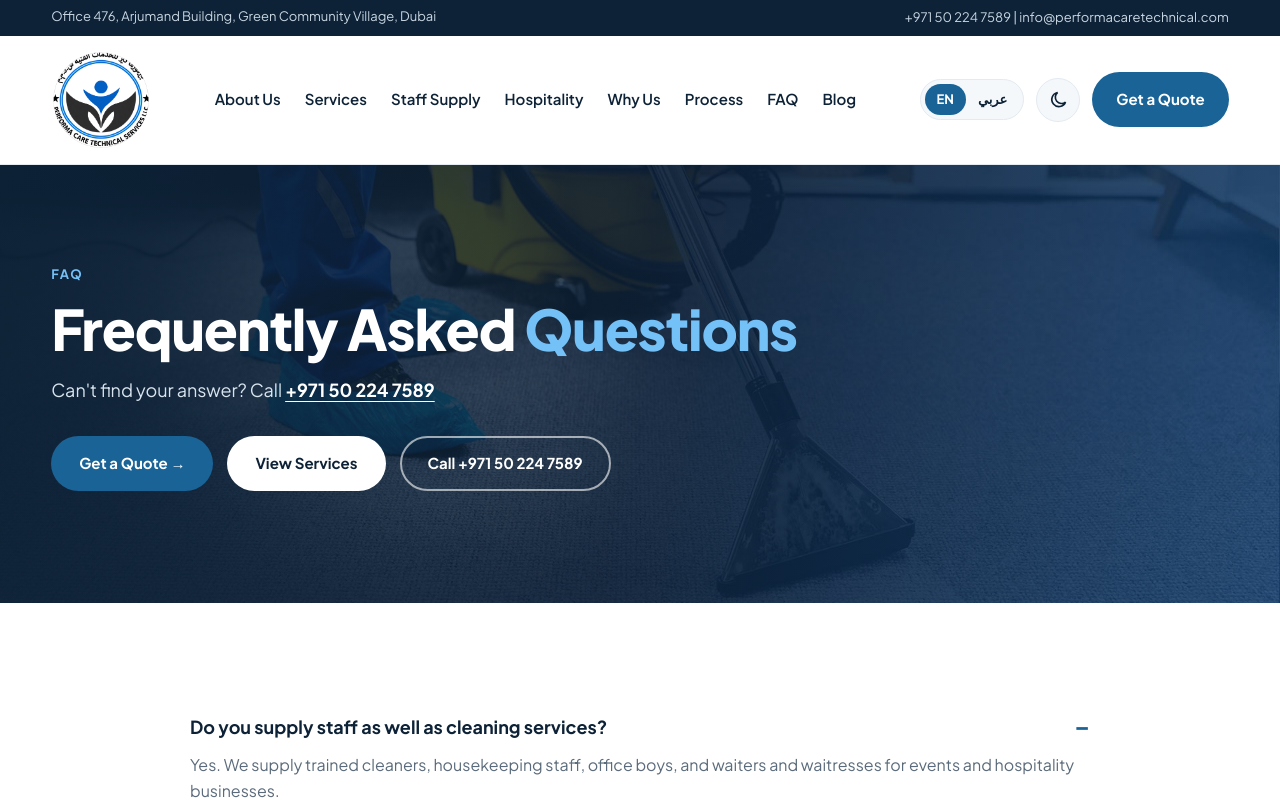
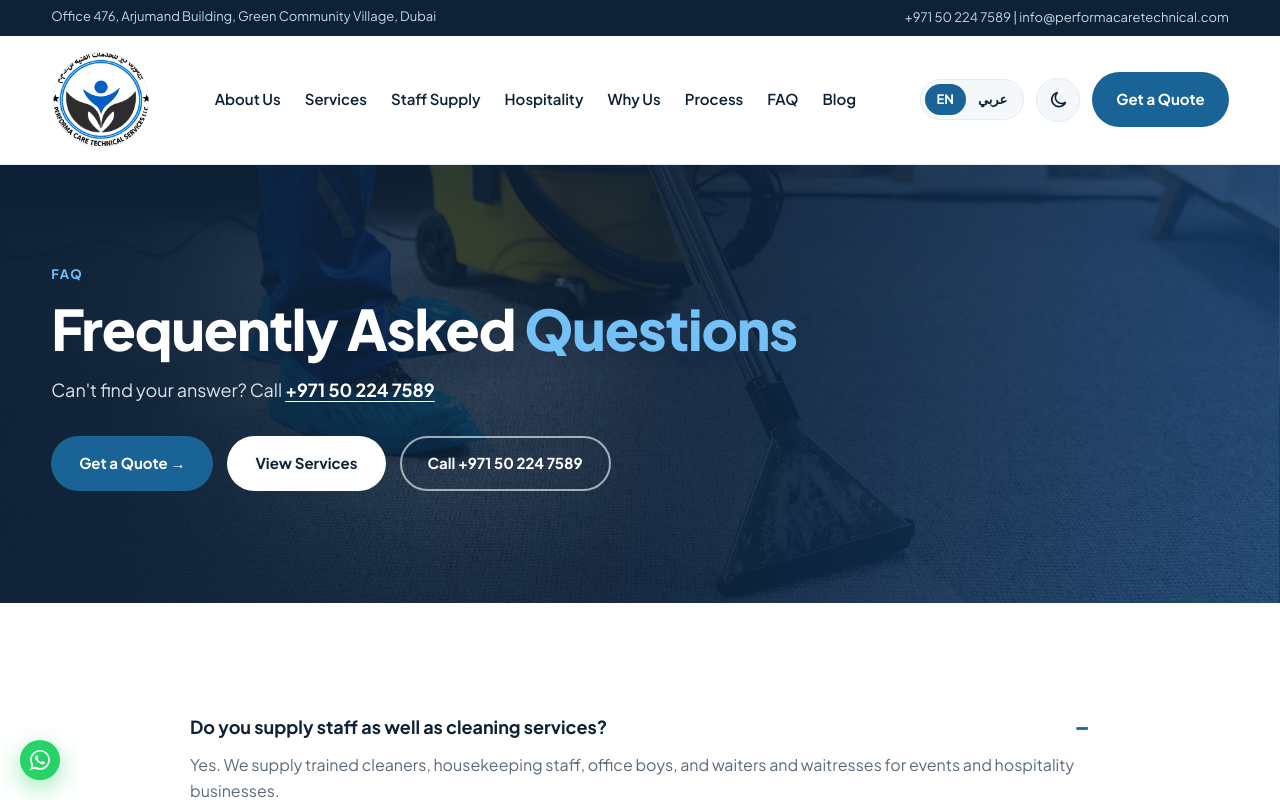
Before and after one commit to AbdlReman/performacaretechnical, a Next.js app: page /en/faq in a window 1280 px wide. Shown: the top 800 px of the page. Built offline with nearby package versions, Linux system fonts and the light colour scheme.

Commit message:
WhatsApp floating button add ho gaya

```diff
--- a/src/app/[locale]/layout.tsx
+++ b/src/app/[locale]/layout.tsx
@@ -1,4 +1,5 @@
 import { notFound } from "next/navigation";
+import WhatsAppFloat from "@/components/WhatsAppFloat";
 import { LanguageProvider } from "@/i18n/LanguageProvider";
 import { isLocale, locales } from "@/i18n/routing";
 import type { Locale } from "@/i18n/types";
@@ -18,5 +19,10 @@ export default async function LocaleLayout({
   if (!isLocale(raw)) notFound();
   const locale = raw as Locale;
 
-  return <LanguageProvider locale={locale}>{children}</LanguageProvider>;
+  return (
+    <LanguageProvider locale={locale}>
+      {children}
+      <WhatsAppFloat />
+    </LanguageProvider>
+  );
 }
--- /dev/null
+++ b/src/components/WhatsAppFloat.tsx
@@ -0,0 +1,20 @@
+"use client";
+
+const WHATSAPP_URL = "https://wa.me/971502247589";
+
+export default function WhatsAppFloat() {
+  return (
+    <a
+      href={WHATSAPP_URL}
+      target="_blank"
+      rel="noopener noreferrer"
+      aria-label="Chat on WhatsApp"
+      title="WhatsApp"
+      className="fixed bottom-5 start-5 z-[70] inline-flex h-10 w-10 items-center justify-center rounded-full bg-[#25D366] text-white shadow-[0_8px_24px_rgba(37,211,102,.45)] transition hover:scale-105 hover:bg-[#1ebe57] focus-visible:outline-2 focus-visible:outline-offset-2 focus-visible:outline-[#25D366]"
+    >
+      <svg viewBox="0 0 24 24" fill="currentColor" className="h-5 w-5" aria-hidden="true">
+        <path d="M20.52 3.48A11.86 11.86 0 0012.04 0C5.5 0 .16 5.33.16 11.9c0 2.1.55 4.15 1.6 5.96L0 24l6.3-1.65a11.9 11.9 0 005.72 1.46h.01c6.54 0 11.88-5.33 11.88-11.9 0-3.18-1.24-6.16-3.39-8.43zM12.04 21.5h-.01a9.86 9.86 0 01-5.02-1.37l-.36-.21-3.74.98 1-3.64-.24-.37a9.86 9.86 0 01-1.51-5.26c0-5.45 4.44-9.88 9.9-9.88 2.64 0 5.13 1.03 7 2.9a9.82 9.82 0 012.89 6.98c0 5.45-4.44 9.85-9.9 9.85zm5.43-7.4c-.3-.15-1.76-.87-2.03-.96-.27-.1-.47-.15-.67.15-.2.3-.77.96-.94 1.16-.17.2-.35.22-.64.08-.3-.15-1.25-.46-2.38-1.47-.88-.78-1.47-1.75-1.64-2.04-.17-.3-.02-.46.13-.61.13-.13.3-.35.44-.52.15-.17.2-.3.3-.5.1-.2.05-.37-.02-.52-.08-.15-.67-1.61-.92-2.2-.24-.58-.49-.5-.67-.5h-.57c-.2 0-.52.07-.79.37-.27.3-1.04 1.02-1.04 2.48s1.07 2.88 1.22 3.08c.15.2 2.1 3.2 5.08 4.49.71.31 1.26.49 1.69.63.71.22 1.36.19 1.87.12.57-.09 1.76-.72 2.01-1.41.25-.7.25-1.29.17-1.41-.07-.13-.27-.2-.57-.35z" />
+      </svg>
+    </a>
+  );
+}
```
Also changed, not shown: public/images/o5KaV.jpg (added).
